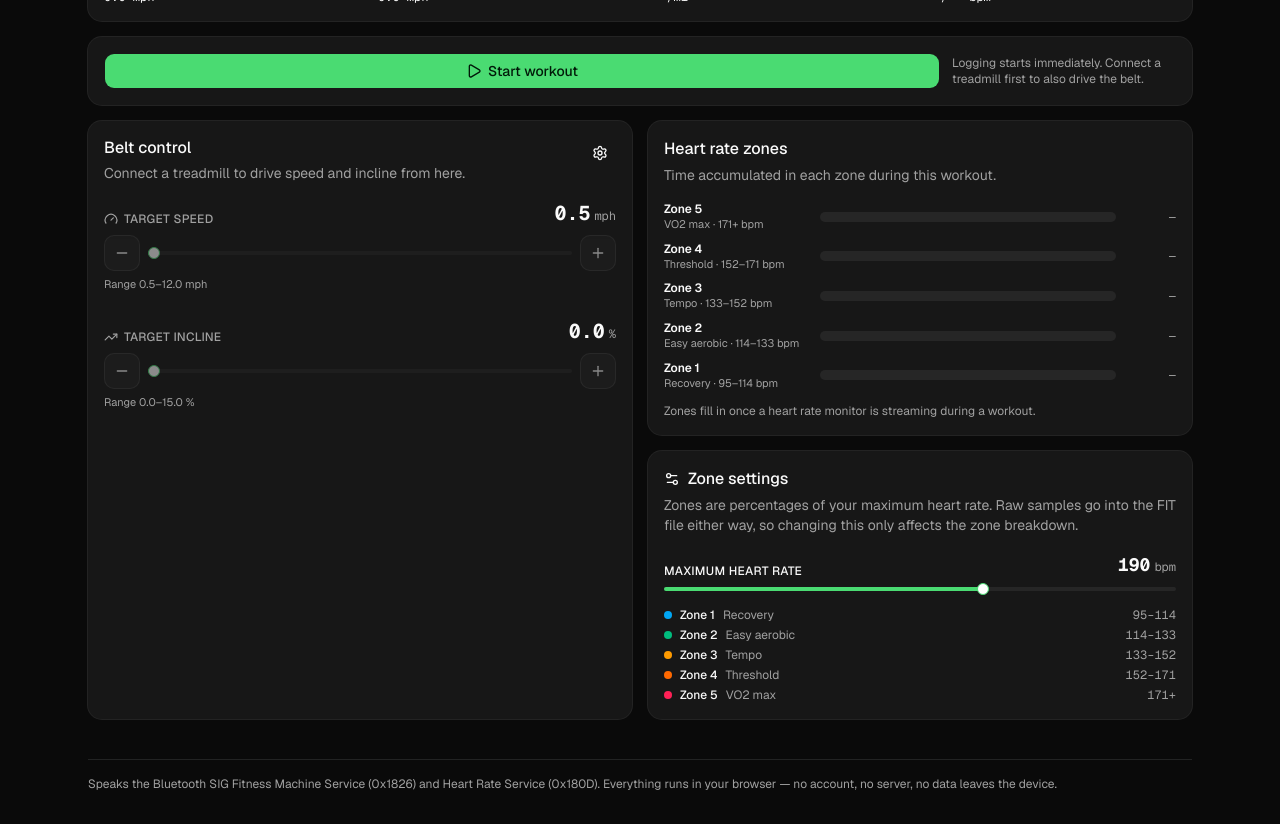
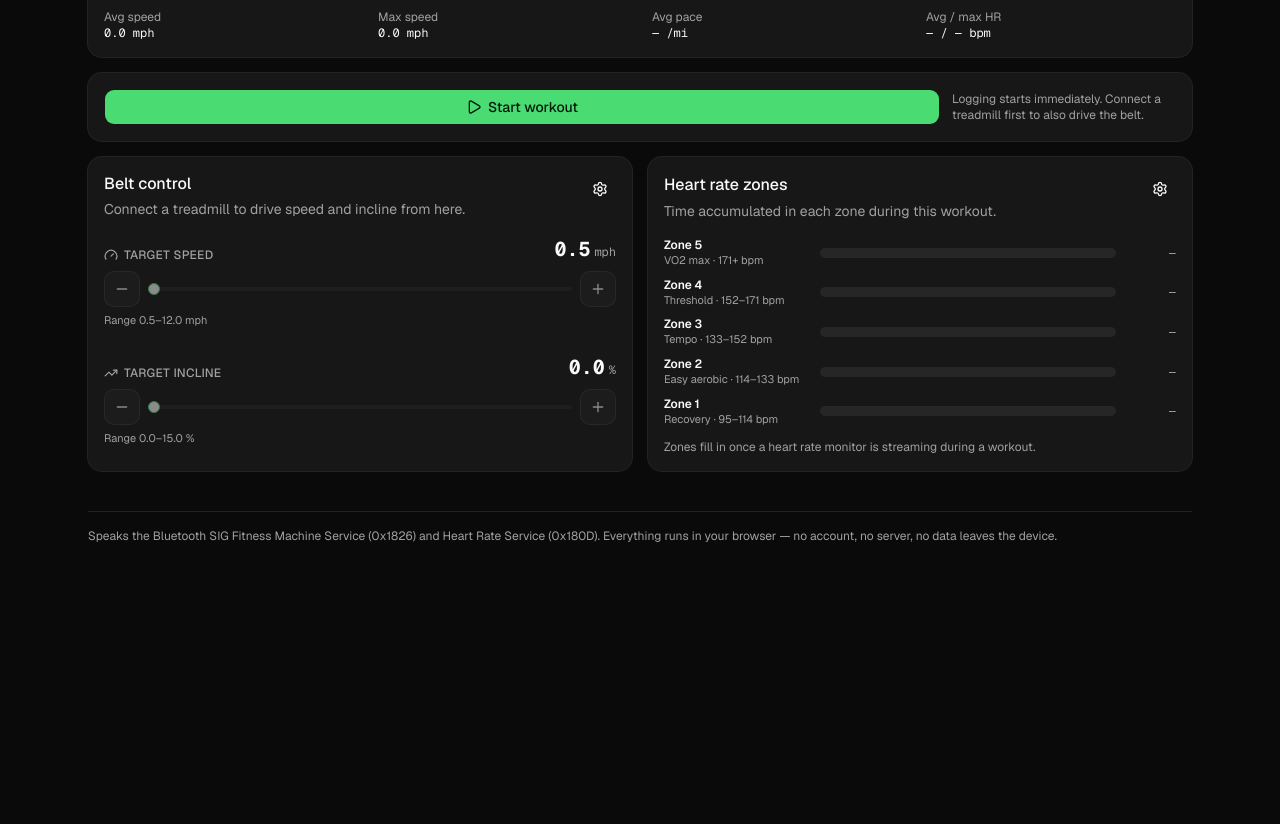
Before and after one commit to terdfergeson-design/treadlogger, a Next.js app: page / in a window 1280 px wide. Shown: the part 1540-2364 px from the top of the page. After the commit the page ends 2116 px from the top, so only its background shows below. Built offline with nearby package versions, Linux system fonts and the light colour scheme.

Commit message:
ui tweaks and wake lock during workout

```diff
--- a/src/app/page.tsx
+++ b/src/app/page.tsx
@@ -5,7 +5,6 @@ import { HeartRateCard } from "@/components/heart-rate-card";
 import { HeartRateZonesPanel } from "@/components/heart-rate-zones-panel";
 import { LiveDashboard } from "@/components/live-dashboard";
 import { ModeSwitcher } from "@/components/mode-switcher";
-import { RunnerSettings } from "@/components/runner-settings";
 import { ThemeToggle } from "@/components/theme-toggle";
 import { TrackProgress } from "@/components/track-progress";
 import { TreadmillCard } from "@/components/treadmill-card";
@@ -53,10 +52,7 @@ export default function Home() {
 
         <div className="grid gap-4 lg:grid-cols-2">
           <TreadmillControls />
-          <div className="space-y-4">
-            <HeartRateZonesPanel />
-            <RunnerSettings />
-          </div>
+          <HeartRateZonesPanel />
         </div>
       </div>
 
--- a/src/components/browser-support-notice.tsx
+++ b/src/components/browser-support-notice.tsx
@@ -40,6 +40,10 @@ export function BrowserSupportNotice() {
             Pairing needs Chrome, Edge, Opera or another Chromium browser on desktop or Android.
             Safari and Firefox do not implement Web Bluetooth, and it is unavailable on iOS.
           </p>
+          <p>
+            On a Chromium browser, open <code className="font-mono">chrome://flags</code>, enable{" "}
+            <strong>Experimental Web Platform features</strong>, and relaunch the browser.
+          </p>
           <Button variant="outline" size="sm" onClick={() => setMode("simulator")}>
             <FlaskConical className="size-3.5" />
             Try simulator mode instead
--- a/src/components/heart-rate-zones-panel.tsx
+++ b/src/components/heart-rate-zones-panel.tsx
@@ -1,8 +1,16 @@
 "use client";
 
 import { HeartRateZones } from "@/components/heart-rate-zones";
+import { ZoneSettingsPopover } from "@/components/runner-settings";
 import { useWorkout } from "@/components/workout-provider";
-import { Card, CardContent, CardDescription, CardHeader, CardTitle } from "@/components/ui/card";
+import {
+  Card,
+  CardAction,
+  CardContent,
+  CardDescription,
+  CardHeader,
+  CardTitle,
+} from "@/components/ui/card";
 
 /** Live zone breakdown. Hidden after a workout, where the summary shows it. */
 export function HeartRateZonesPanel() {
@@ -15,6 +23,9 @@ export function HeartRateZonesPanel() {
       <CardHeader>
         <CardTitle className="text-base">Heart rate zones</CardTitle>
         <CardDescription>Time accumulated in each zone during this workout.</CardDescription>
+        <CardAction>
+          <ZoneSettingsPopover />
+        </CardAction>
       </CardHeader>
       <CardContent>
         <HeartRateZones
--- a/src/components/runner-settings.tsx
+++ b/src/components/runner-settings.tsx
@@ -1,36 +1,61 @@
 "use client";
 
-import { Settings2 } from "lucide-react";
+import { Settings } from "lucide-react";
 
 import { useWorkout } from "@/components/workout-provider";
 import { useDraftValue } from "@/hooks/use-draft-value";
-import { Card, CardContent, CardDescription, CardHeader, CardTitle } from "@/components/ui/card";
+import { buttonVariants } from "@/components/ui/button";
 import { Label } from "@/components/ui/label";
+import {
+  Popover,
+  PopoverContent,
+  PopoverDescription,
+  PopoverHeader,
+  PopoverTitle,
+  PopoverTrigger,
+} from "@/components/ui/popover";
 import { Slider } from "@/components/ui/slider";
 import { HEART_RATE_ZONES, zoneBoundsBpm } from "@/lib/workout/hr-zones";
 
 const MIN_MAX_HEART_RATE = 140;
 const MAX_MAX_HEART_RATE = 220;
 
+/**
+ * Gear button that opens the "Zone settings" popover. Used on both the live
+ * heart rate zones card and the post-workout summary — maximum heart rate
+ * only affects the on-screen zone breakdown, never the raw samples in the
+ * FIT file, so it stays editable before and after a workout.
+ */
+export function ZoneSettingsPopover() {
+  return (
+    <Popover>
+      <PopoverTrigger
+        aria-label="Zone settings"
+        className={buttonVariants({ variant: "ghost", size: "icon" })}
+      >
+        <Settings className="size-4" />
+      </PopoverTrigger>
+      <PopoverContent align="end">
+        <PopoverHeader>
+          <PopoverTitle>Zone settings</PopoverTitle>
+          <PopoverDescription>
+            Zones are percentages of your maximum heart rate. Raw samples go into the FIT file
+            either way, so changing this only affects the zone breakdown.
+          </PopoverDescription>
+        </PopoverHeader>
+        <RunnerSettings />
+      </PopoverContent>
+    </Popover>
+  );
+}
+
 /** Maximum heart rate, which is the only input the zone model needs. */
-export function RunnerSettings() {
+function RunnerSettings() {
   const { maxHeartRateBpm, setMaxHeartRateBpm } = useWorkout();
   const [draft, setDraft] = useDraftValue(maxHeartRateBpm);
 
   return (
-    <Card>
-      <CardHeader>
-        <CardTitle className="flex items-center gap-2 text-base">
-          <Settings2 className="size-4" />
-          Zone settings
-        </CardTitle>
-        <CardDescription>
-          Zones are percentages of your maximum heart rate. Raw samples go into the FIT file either
-          way, so changing this only affects the zone breakdown.
-        </CardDescription>
-      </CardHeader>
-
-      <CardContent className="space-y-4">
+    <div className="space-y-4 pt-1">
       <div>
         <div className="mb-2 flex items-end justify-between">
           <Label htmlFor="max-heart-rate" className="text-xs uppercase tracking-wide">
@@ -71,7 +96,6 @@ export function RunnerSettings() {
           );
         })}
       </ul>
-      </CardContent>
-    </Card>
+    </div>
   );
 }
--- a/src/components/workout-provider.tsx
+++ b/src/components/workout-provider.tsx
@@ -24,6 +24,7 @@ import { WebBluetoothTreadmill } from "@/lib/ble/web-bluetooth-treadmill";
 import { WebBluetoothHeartRate } from "@/lib/ble/web-bluetooth-heart-rate";
 import { useBluetoothSupport } from "@/hooks/use-bluetooth-support";
 import { useCommandSpeedUnit, useMachineSpeedUnit } from "@/hooks/use-machine-speed-unit";
+import { useWakeLock } from "@/hooks/use-wake-lock";
 import { createSimulator } from "@/lib/mock/simulator";
 import { DEFAULT_RUNNER_PROFILE } from "@/lib/mock/physiology";
 import {
@@ -161,6 +162,11 @@ export function WorkoutProvider({ children }: { children: React.ReactNode }) {
     recorder.getSnapshot,
     recorder.getSnapshot,
   );
+
+  // Keeps the screen from locking mid-workout — a paused workout still holds
+  // the lock, since the runner is standing right there deciding what's next,
+  // not walking away.
+  useWakeLock(workout.state === "active" || workout.state === "paused");
 
   useEffect(() => {
     recorder.setMaxHeartRate(maxHeartRateBpm);
--- a/src/components/workout-summary.tsx
+++ b/src/components/workout-summary.tsx
@@ -5,6 +5,7 @@ import { CircleCheck, Download, FileDown, ImageDown, Loader2, TriangleAlert } fr
 import { toast } from "sonner";
 
 import { HeartRateZones } from "@/components/heart-rate-zones";
+import { ZoneSettingsPopover } from "@/components/runner-settings";
 import { useWorkout } from "@/components/workout-provider";
 import { Badge } from "@/components/ui/badge";
 import { Button } from "@/components/ui/button";
@@ -113,7 +114,10 @@ export function WorkoutSummary() {
       <Card className="border-primary/30">
         <CardContent className="space-y-5">
           <div>
-            <h3 className="mb-3 text-sm font-semibold">Time in heart rate zones</h3>
+            <div className="mb-3 flex items-center justify-between gap-2">
+              <h3 className="text-sm font-semibold">Time in heart rate zones</h3>
+              <ZoneSettingsPopover />
+            </div>
             <HeartRateZones timeInZones={workout.timeInZones} maxHeartRateBpm={maxHeartRateBpm} />
           </div>
 
--- /dev/null
+++ b/src/hooks/use-wake-lock.ts
@@ -0,0 +1,62 @@
+"use client";
+
+import { useEffect, useRef } from "react";
+
+/**
+ * Requests a screen wake lock for as long as `active` is true, so a phone
+ * propped up next to the treadmill doesn't lock its screen mid-workout.
+ *
+ * The OS releases the lock the moment the tab loses visibility — the phone
+ * screen turning off, or switching apps — so this also re-requests it on
+ * `visibilitychange` once the tab is visible again. Unsupported browsers and
+ * a refused request (low battery, some Android OEMs) both fail silently:
+ * losing the wake lock should never surface as an error to a runner
+ * mid-workout, only as their screen behaving the way it always has.
+ */
+export function useWakeLock(active: boolean): void {
+  const sentinelRef = useRef<WakeLockSentinel | null>(null);
+
+  useEffect(() => {
+    if (!active) return;
+    if (typeof navigator === "undefined" || !("wakeLock" in navigator)) return;
+
+    let cancelled = false;
+
+    const requestLock = async () => {
+      try {
+        const sentinel = await navigator.wakeLock.request("screen");
+        if (cancelled) {
+          void sentinel.release();
+          return;
+        }
+        sentinelRef.current = sentinel;
+        sentinel.addEventListener("release", () => {
+          if (sentinelRef.current === sentinel) sentinelRef.current = null;
+        });
+      } catch {
+        // Refused (low battery, permissions policy, etc.) — the screen just
+        // behaves as it always has, which is the pre-existing behavior anyway.
+      }
+    };
+
+    void requestLock();
+
+    // The system auto-releases the lock on hide and clears sentinelRef via
+    // the listener above, so "no sentinel yet" is exactly the signal that a
+    // fresh request is needed once the tab is visible again.
+    const onVisibilityChange = () => {
+      if (document.visibilityState === "visible" && sentinelRef.current === null) {
+        void requestLock();
+      }
+    };
+    document.addEventListener("visibilitychange", onVisibilityChange);
+
+    return () => {
+      cancelled = true;
+      document.removeEventListener("visibilitychange", onVisibilityChange);
+      const sentinel = sentinelRef.current;
+      sentinelRef.current = null;
+      void sentinel?.release();
+    };
+  }, [active]);
+}
```
Lines whose indentation alone changed are shown as unchanged.
